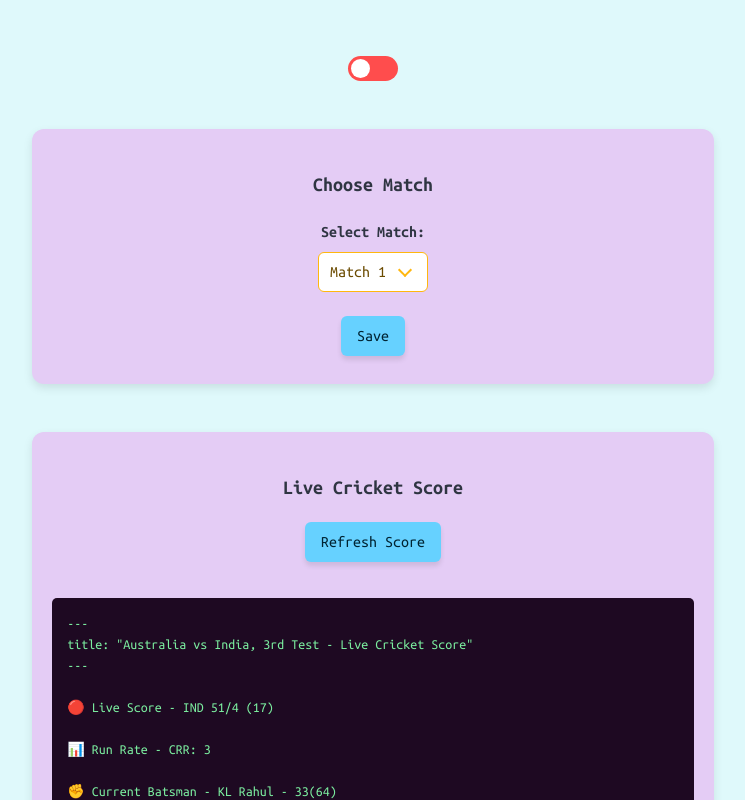
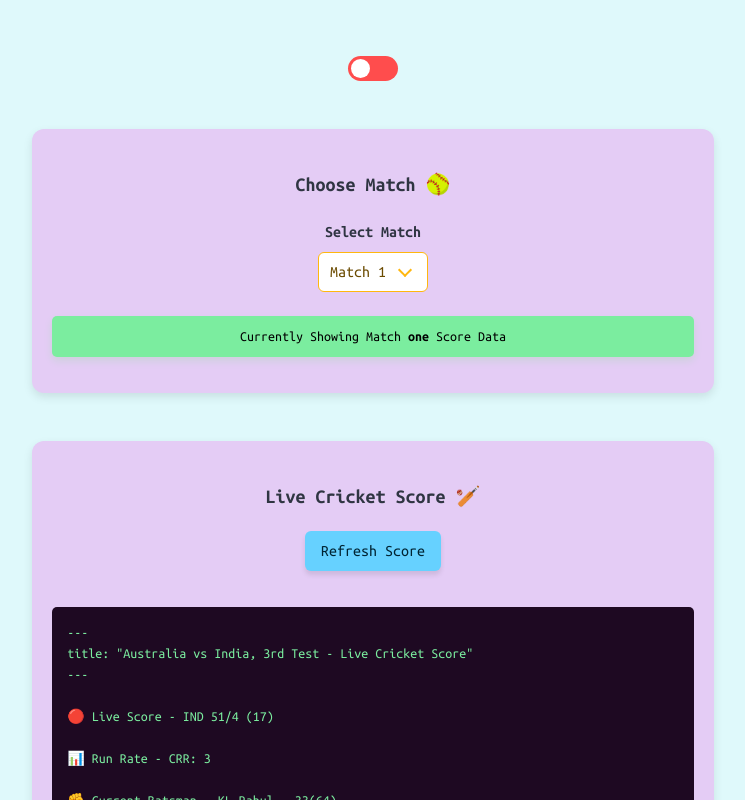
Before and after one commit to sanwebinfo/preact-cricket-score, a Preact app: page / in a window 1280 px wide. Shown: the top 800 px of the page, without its empty margins (267-1012 px from the left). Built offline with nearby package versions, Linux system fonts and the light colour scheme.

Commit message:
improve match selection option and tweaks

```diff
--- a/src/App.tsx
+++ b/src/App.tsx
@@ -4,7 +4,7 @@ import LiveScoreDisplay from "./components/LiveScoreDisplay";
 import DarkModeToggle from "./components/DarkModeToggle";
 
 export default function App() {
-  const [markdownUrl, setMarkdownUrl] = useState(() => localStorage.getItem("markdownUrl") || "");
+  const [markdownUrl, setMarkdownUrl] = useState(() => localStorage.getItem("markdownUrl") || "one.md");
   const [lastContent, setLastContent] = useState<string | null>(null);
   const [notifications, setNotifications] = useState<string[]>([]);
 
--- a/src/components/ApiInputForm.tsx
+++ b/src/components/ApiInputForm.tsx
@@ -10,45 +10,41 @@ export default function ApiInputForm({ onSave }: ApiInputFormProps) {
     return savedUrl ? savedUrl : "one.md";
   });
   const [error, setError] = useState<string>("");
-  const [success, setSuccess] = useState<boolean>(false);
 
   useEffect(() => {
     if (markdownUrl) {
+      try {
+        localStorage.setItem("markdownUrl", markdownUrl);
+        setError("");
         onSave(markdownUrl);
+      } catch (err: any) {
+        setError("Failed to update match URL. Please try again.");
+      }
     }
   }, [markdownUrl, onSave]);
 
-  const handleSave = () => {
-    if (!markdownUrl) {
-      setError("Markdown URL is required!");
-      setSuccess(false);
+  const handleSelectionChange = (e: Event) => {
+    const selectedValue = (e.target as HTMLSelectElement).value;
+
+    if (!selectedValue) {
+      setError("Invalid match selection. Please try again.");
       return;
     }
 
-    localStorage.setItem("markdownUrl", markdownUrl);
-    setError("");
-    setSuccess(true);
-
-    onSave(markdownUrl);
-
-    setTimeout(() => {
-      setError("");
-      setSuccess(false);
-      window.location.reload();
-    }, 2000);
+    setMarkdownUrl(selectedValue);
   };
 
   return (
     <div class="box terminal-style mt-6 mb-6">
-        <h2 class="title is-5 mt-5 text-mode has-text-centered">Choose Match</h2>
+      <h2 class="title is-5 mt-5 text-mode has-text-centered">Choose Match 🥎</h2>
 
       <div class="field has-text-centered">
-          <label class="label text-mode">Select Match:</label>
+        <label class="label text-mode is-6">Select Match</label>
         <div class="control">
           <div class="select is-warning">
             <select
               value={markdownUrl}
-                onChange={(e) => setMarkdownUrl((e.target as HTMLSelectElement).value)}
+              onChange={handleSelectionChange}
             >
               <option value="one.md">Match 1</option>
               <option value="two.md">Match 2</option>
@@ -57,15 +53,13 @@ export default function ApiInputForm({ onSave }: ApiInputFormProps) {
         </div>
       </div>
 
-        <div class="has-text-centered">
-          <button class="button is-info mt-3" onClick={handleSave}>
-            Save
-          </button>
-        </div>
-
       <div class="mt-2">
         {error && <div class="notification is-danger">{error}</div>}
-          {success && <div class="notification is-success has-text-centered">{`Live Match Score Page Updated`}</div>}
+        {!error && (
+          <div class="notification is-success has-text-centered mt-5 mb-4">
+            Currently Showing Match <strong>{markdownUrl.replace('.md', ' ')}</strong>Score Data
+          </div>
+        )}
       </div>
     </div>
   );
--- a/src/components/LiveScoreDisplay.tsx
+++ b/src/components/LiveScoreDisplay.tsx
@@ -7,34 +7,48 @@ interface LiveScoreDisplayProps {
   onRefresh: () => void;
 }
 
-export default function LiveScoreDisplay({ markdownUrl, onContentChange, onRefresh }: LiveScoreDisplayProps) {
+export default function LiveScoreDisplay({
+  markdownUrl,
+  onContentChange,
+  onRefresh,
+}: LiveScoreDisplayProps) {
   const [scoreContent, setScoreContent] = useState<string | null>(null);
   const [error, setError] = useState<string | null>(null);
 
   const fetchContent = async () => {
-    if (!markdownUrl) return;
+    if (!markdownUrl) {
+      setError("Markdown URL is required.");
+      return;
+    }
+
+    setError(null);
 
     try {
       const content = await fetchMarkdownContent(markdownUrl);
+      if (!content) {
+        setError("No content available for the selected match.");
+        setScoreContent(null);
+        return;
+      }
+
       setScoreContent(content);
       onContentChange(content);
       onRefresh();
-      setError(null);
     } catch (err: any) {
       setScoreContent(null);
-      setError(err.message);
+      setError(err.message || "An unknown error occurred.");
     }
   };
 
   useEffect(() => {
-    if (markdownUrl && scoreContent === null) {
+    if (markdownUrl) {
       fetchContent();
     }
-  }, [markdownUrl, scoreContent]);
+  }, [markdownUrl]);
 
   return (
     <div class="box terminal-style">
-      <h2 class="title is-5 mt-5 text-mode">Live Cricket Score</h2>
+      <h2 class="title is-5 mt-5 text-mode">Live Cricket Score 🏏</h2>
 
       {markdownUrl && (
         <div class="field has-text-centered">
@@ -53,7 +67,7 @@ export default function LiveScoreDisplay({ markdownUrl, onContentChange, onRefre
           <pre>{scoreContent}</pre>
         </div>
       ) : (
-        <p class="text-mode">Enter a Markdown URL to fetch the live score...</p>
+        <p class="text-mode">No live score available or no match selected.</p>
       )}
     </div>
   );
```
Lines whose indentation alone changed are shown as unchanged.
